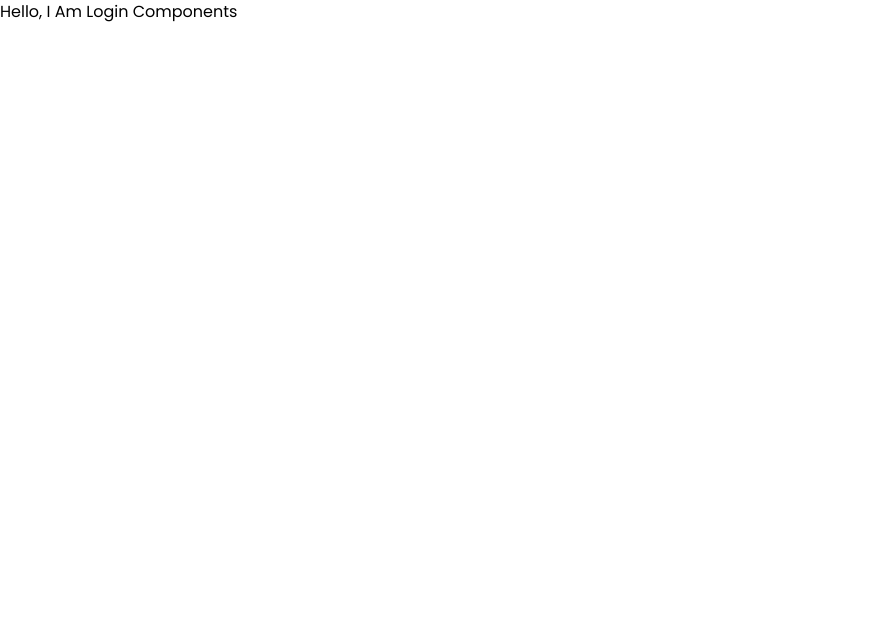
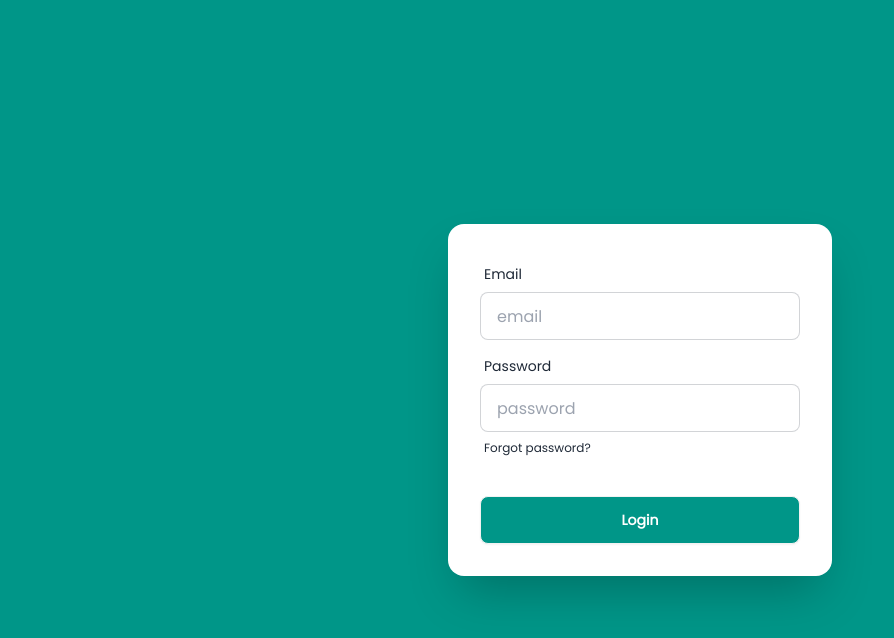
Before and after one commit to Jahangir506/University-management-system_OCUB, a Next.js app: page /login in a window 1280 px wide. Shown: the top 638 px of the page, without its empty margins (0-894 px from the left). Built offline with nearby package versions, Linux system fonts and the light colour scheme.

Commit message:
login page

```diff
--- a/package.json
+++ b/package.json
@@ -16,6 +16,7 @@
   },
   "devDependencies": {
     "@tailwindcss/forms": "^0.5.9",
+    "daisyui": "^4.12.12",
     "eslint": "^8",
     "eslint-config-next": "14.2.14",
     "postcss": "^8",
--- a/src/app/(dashboard)/layout.js
+++ b/src/app/(dashboard)/layout.js
@@ -5,12 +5,12 @@ import SideNavbarMenu from "@/components/Dashboard/DashboardNavbar/SideNavbar/Si
 const layout = ({children}) => {
   return (
     <>
-      <div className="flex h-screen">
+      <div className="flex h-screen w-full">
         <div className="w-[14%] text-white text-opacity-90 md:w-[8%] lg:w-[16%] xl:w-[14%] bg-[#009688] min-w-min p-4 shadow-lg">
           <SideNavbarLogo />
           <SideNavbarMenu />
         </div>
-        <div className="w-[86%] md:w-[92%] lg:w-[84%%] xl:w-[86%] bg-[#D0E7D2] p-6">
+        <div className="w-[86%] md:w-[92%] lg:w-[84%%] xl:w-[86%] bg-[#D0E7D2] p-1 lg:p-4">
           <div className="max-w-full">
             <Navbar />
           </div>
--- a/src/app/layout.js
+++ b/src/app/layout.js
@@ -14,7 +14,7 @@ export const metadata = {
 
 export default function RootLayout({ children }) {
   return (
-    <html lang="en" className={poppins.className}>
+    <html lang="en" data-theme="light" className={poppins.className}>
       <body>
         <div>{children}</div>
       </body>
--- a/src/components/Dashboard/DashboardNavbar/MainNavbar/InputField.jsx
+++ b/src/components/Dashboard/DashboardNavbar/MainNavbar/InputField.jsx
@@ -1,12 +1,20 @@
-import { IoIosSearch } from "react-icons/io";
 
 export default function InputField() {
   return (
-    <div className="flex relative w-full px-4">
-      <input className="block w-full max-w-md mx-auto rounded-sm border border-[#009688] border-opacity-75 bg-white bg-opacity-75 py-1.5 pl-2 pr-8 text-sm/6" />
-      <div className="absolute right-[25px] md:right-[25px]  lg:right-[95px] xl:right-[195px] 2xl:right-[212px] top-2.5">
-        <IoIosSearch className="opacity-75" size={19}/>
-      </div>
-    </div>
+    <label className="input bg-white opacity-75 input-bordered h-10 flex items-center gap-2">
+      <input type="text" className="w-full text-black border-none" placeholder="Search" />
+      <svg
+        xmlns="http://www.w3.org/2000/svg"
+        viewBox="0 0 16 16"
+        fill="currentColor"
+        className="h-4 w-4 opacity-70"
+      >
+        <path
+          fillRule="evenodd"
+          d="M9.965 11.026a5 5 0 1 1 1.06-1.06l2.755 2.754a.75.75 0 1 1-1.06 1.06l-2.755-2.754ZM10.5 7a3.5 3.5 0 1 1-7 0 3.5 3.5 0 0 1 7 0Z"
+          clipRule="evenodd"
+        />
+      </svg>
+    </label>
   );
 }
--- a/src/components/Dashboard/DashboardNavbar/MainNavbar/Navbar.jsx
+++ b/src/components/Dashboard/DashboardNavbar/MainNavbar/Navbar.jsx
@@ -7,25 +7,27 @@ import InputField from "./InputField";
 const Navbar = () => {
   return (
     <>
-      <div className="flex items-center justify-between">
-        <div className="w-4/6 ml-0 lg:-ml-40">
+      <div className="navbar gap-3">
+        <div className="flex-1">
           <InputField />
         </div>
-        <div className="flex items-center space-x-4 max-w-max w-1/6 px-4">
+        <div className="flex-start space-x-4">
           <div>
-            <IoMdNotificationsOutline size={25} />
+            <div className="indicator">
+              <span className="indicator-item badge h-[0.5em] pl-[0.2em] pr-[0.2em] bg-red-600 mr-[0.365em] mt-[0.1em]"></span>
+              <IoMdNotificationsOutline size={24} />
+            </div>
           </div>
-          <div className="flex flex-col">
-            <h5>John Doe</h5>
-            <span className="text-[10px] text-right">Admin</span>
+          <div className="avatar">
+            <div className="rounded-full">
+              <Image
+                src="https://i.ibb.co.com/4NK7Jzf/Md-Jahangir-Alam.jpg"
+                alt="avatar"
+                width={33}
+                height={33}
+              />
+            </div>
           </div>
-          <Image
-            className="rounded-full w-11"
-            src="https://i.ibb.co.com/xqk4px3/logo.png"
-            alt="profile"
-            width={100}
-            height={100}
-          />
         </div>
       </div>
     </>
--- a/src/components/Dashboard/DashboardNavbar/SideNavbar/SideNavbarLogo/SideNavbarLogo.jsx
+++ b/src/components/Dashboard/DashboardNavbar/SideNavbar/SideNavbarLogo/SideNavbarLogo.jsx
@@ -7,7 +7,7 @@ const SideNavbarLogo = () => {
   return (
     <>
       <Link href="/dashboard">
-        <div className="flex justify-center items-center lg:justify-start gap-1">
+        <button className="flex justify-center items-center lg:justify-start gap-1">
           <Image
             src="https://i.ibb.co.com/HDnfLh7/logo.png"
             alt="Logo"
@@ -15,7 +15,7 @@ const SideNavbarLogo = () => {
             height={50}
           />
           <span className="hidden lg:block">OCUB</span>
-        </div>
+        </button>
       </Link>
     </>
   );
--- a/src/components/Dashboard/FacultyOverview/FacultyOverview.jsx
+++ b/src/components/Dashboard/FacultyOverview/FacultyOverview.jsx
@@ -1,7 +1,11 @@
+
 const FacultyOverview = () => {
-    return(
-        <>
-             <h1> Hello, I Am FacultyManagement Components </h1>
-        </>
-    )}
+  return (
+    <>
+     <div>
+        Faculty Overview
+     </div>
+    </>
+  );
+};
 export default FacultyOverview;
--- a/src/pages/Dashboard/EnrollCourses/EnrollCorses.jsx
+++ b/src/pages/Dashboard/EnrollCourses/EnrollCorses.jsx
@@ -1,7 +1,7 @@
 const EnrollCorses = () => {
     return(
         <>
-             <h1> Hello, I Am EnrollCorses Components </h1>
+             Enroll Courses
         </>
     )}
 export default EnrollCorses;
--- a/src/pages/Dashboard/StudentDashboard/StudentDashboard.jsx
+++ b/src/pages/Dashboard/StudentDashboard/StudentDashboard.jsx
@@ -1,7 +1,7 @@
 const StudentDashboard = () => {
     return(
         <>
-             <h1> Hello, I Am StudentDashobard Components </h1>
+             Student Portal
         </>
     )}
 export default StudentDashboard;
--- a/src/pages/Login/Login.jsx
+++ b/src/pages/Login/Login.jsx
@@ -1,7 +1,45 @@
 const Login = () => {
-    return(
-        <>
-             <h1> Hello, I Am Login Components </h1>
-        </>
-    )}
+  return (
+    <>
+      <div className="hero bg-[#009688] min-h-screen">
+        <div className="hero-content flex-col lg:flex-row-reverse">
+          <div className="card bg-base-100 w-full max-w-sm shrink-0 shadow-2xl">
+            <form className="card-body">
+              <div className="form-control">
+                <label className="label">
+                  <span className="label-text">Email</span>
+                </label>
+                <input
+                  type="email"
+                  placeholder="email"
+                  className="input input-bordered"
+                  required
+                />
+              </div>
+              <div className="form-control">
+                <label className="label">
+                  <span className="label-text">Password</span>
+                </label>
+                <input
+                  type="password"
+                  placeholder="password"
+                  className="input input-bordered"
+                  required
+                />
+                <label className="label">
+                  <a href="#" className="label-text-alt link link-hover">
+                    Forgot password?
+                  </a>
+                </label>
+              </div>
+              <div className="form-control mt-6">
+                <button className="btn bg-[#009688] text-white  hover:bg-[#03524a]">Login</button>
+              </div>
+            </form>
+          </div>
+        </div>
+      </div>
+    </>
+  );
+};
 export default Login;
--- a/tailwind.config.js
+++ b/tailwind.config.js
@@ -14,5 +14,11 @@ module.exports = {
       },
     },
   },
-  plugins: [require('@tailwindcss/forms')]
+  plugins: [
+    require("@tailwindcss/forms")({
+      strategy: "base", // only generate global styles
+      strategy: "class", // only generate classes
+    }),
+    require("daisyui"),
+  ],
 };
```
Also changed, not shown: 1 other file (tests, documents, lock files or other folders).
